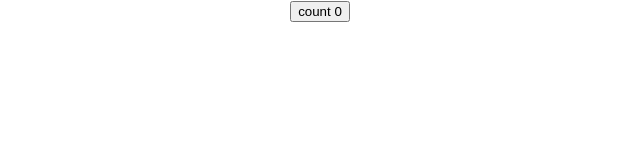
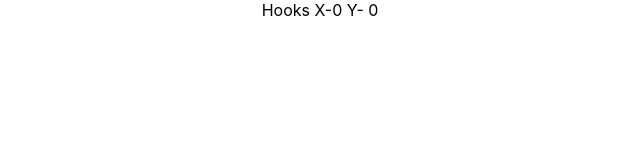
Before and after one commit to surajkawadkar/Hooks-snippet, a React (Create React App) app: page / in a window 1280 px wide. Shown: the top 160 px of the page, without its empty margins (320-960 px from the left). Built offline with nearby package versions, Linux system fonts and the light colour scheme.

Commit message:
mouse evevnt implemented

```diff
--- a/src/App.js
+++ b/src/App.js
@@ -3,13 +3,15 @@
 import Array from './components/Array';
 import NameObject from './components/NameObject';
 import Useeffect from './components/UseEffect';
+import MouseEvent from "./components/MouseEvent";
 
 function App() {
   return (
     <div className="App">
      {/* <NameObject/> */}
      {/* <Array/> */}
-     <Useeffect/>
+     {/* <Useeffect/> */}
+     <MouseEvent/>
     </div>
   );
 }
--- /dev/null
+++ b/src/components/MouseEvent.js
@@ -0,0 +1,22 @@
+import React , {useState, useEffect} from 'react'
+
+function MouseEvent() {
+    const [x, setX] = useState(0)
+    const [y, setY] = useState(0)
+    const logMousePositon = e => {
+        setX(e.clientX)
+        setY(e.clientY)
+        console.log("event")
+    }
+    useEffect(()=>
+    {console.log("useeffect called");
+    window.addEventListener('mousemove',logMousePositon);}
+    )
+    return (
+        <div>
+            Hooks X-{x} Y- {y}
+        </div>
+    )
+}
+
+export default MouseEvent
```
Also changed, not shown: 1 other file (tests, documents, lock files or other folders).
